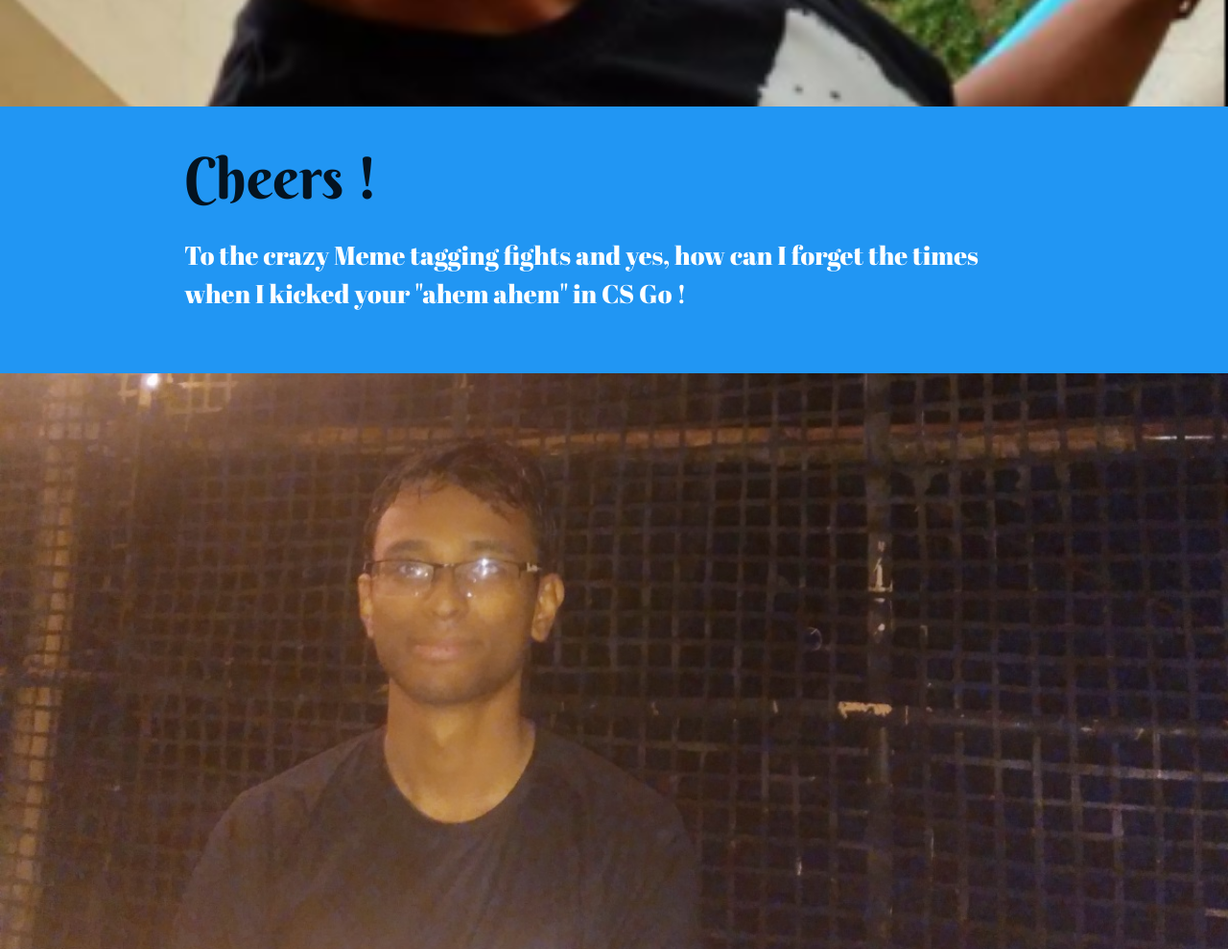
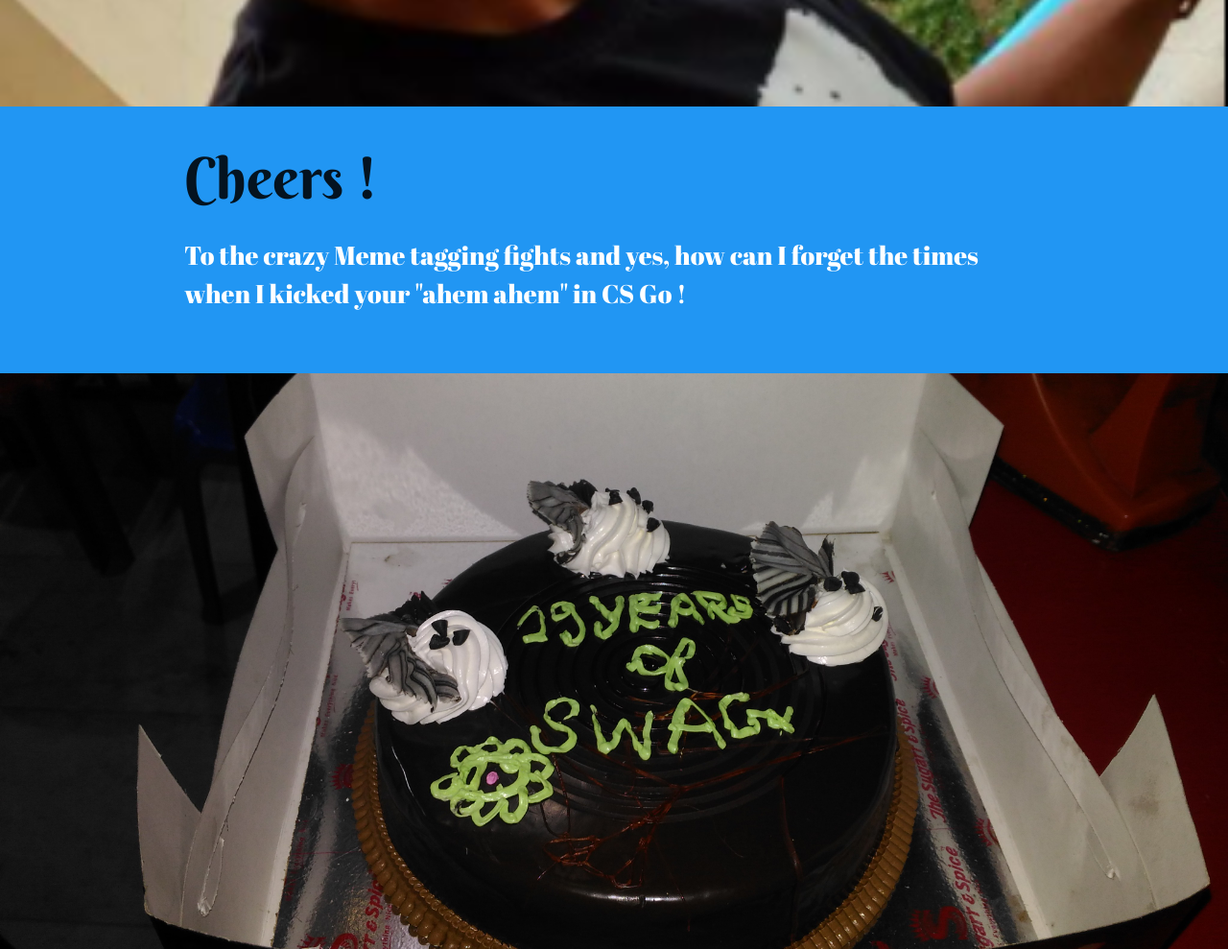
Before and after one commit to PSandeepSandy/happyBirthday, a plain HTML site: page index.html in a window 1280 px wide. Shown: the part 3122-4111 px from the top of the page at 96% size. Drawn offline with Linux system fonts and the light colour scheme; a web font is replaced by a local one.

Commit message:
Add files via upload

```diff
--- a/index.html
+++ b/index.html
@@ -62,7 +62,7 @@
   	</div>
 
   	<div class="parallax-container">
-    	<div class="parallax"><img src="3.jpg" style="max-width: 100%;"></div>
+    	<div class="parallax"><img src="7.jpg" style="max-width: 100%;"></div>
   	</div>
 
   	<div class="section black">
```
Also changed, not shown: 7.jpg (added).
